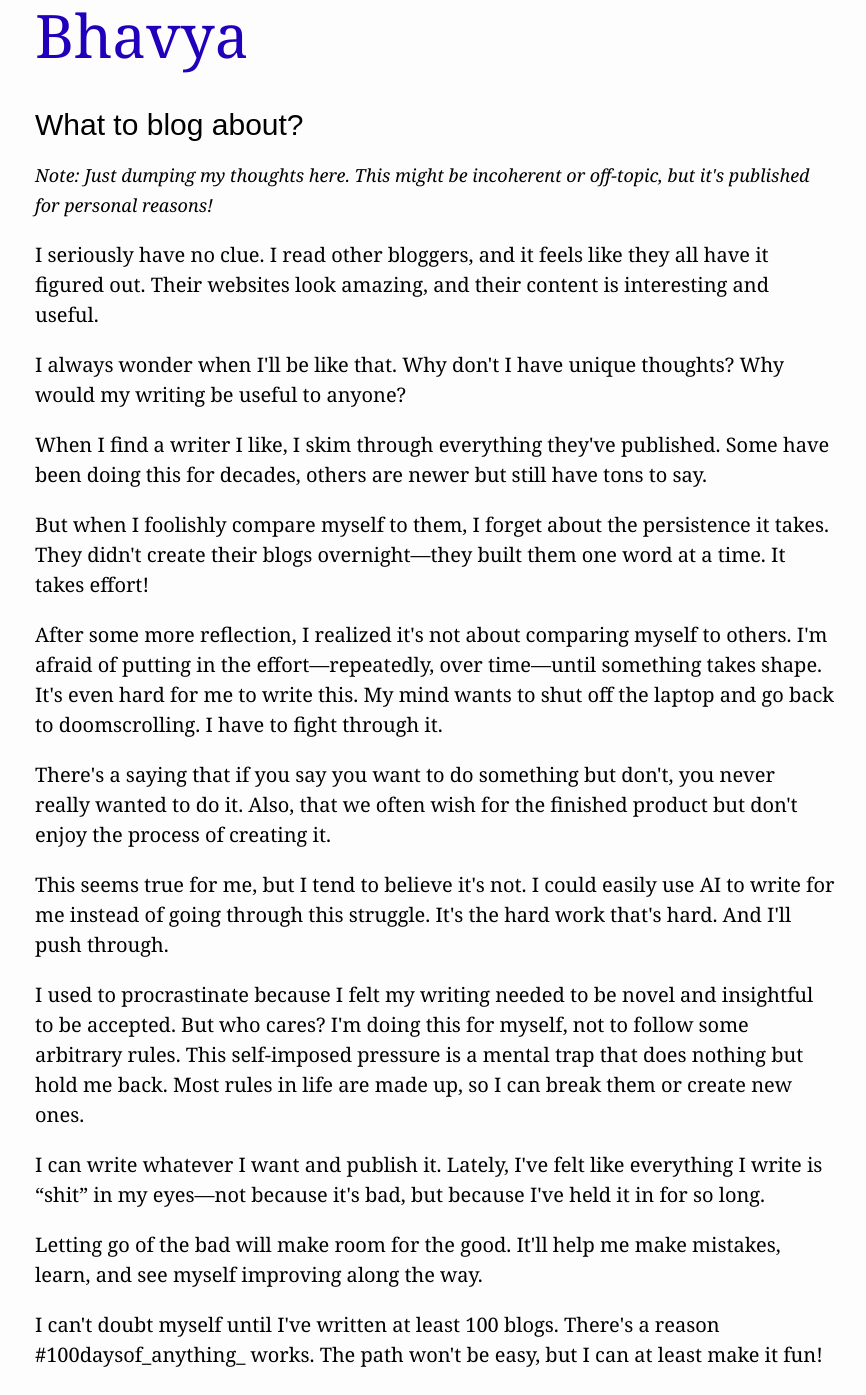
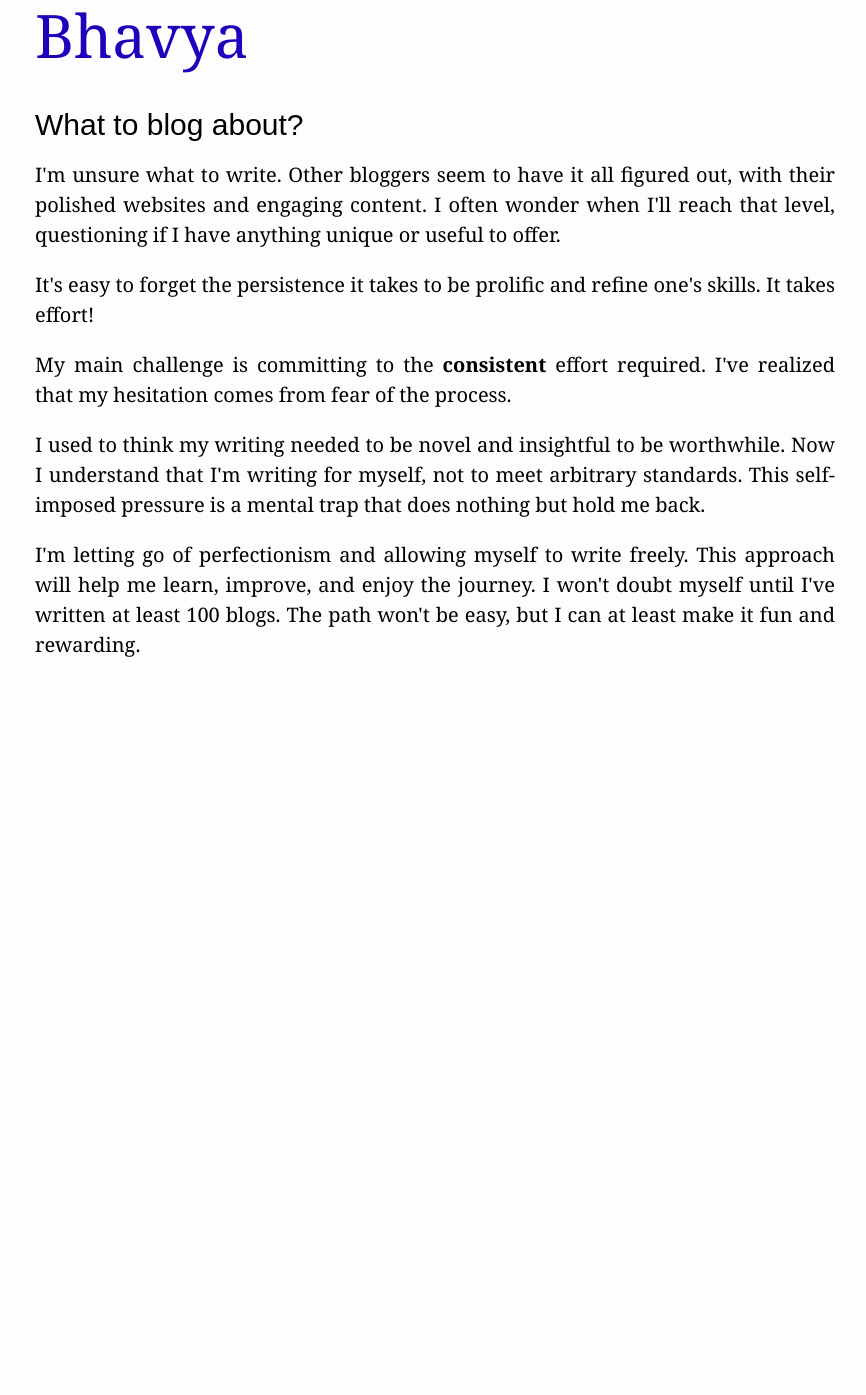
Before and after one commit to bhavyagada/website, a SvelteKit app: page /blog/what-to-blog-about in a window 1280 px wide. Shown: the whole page, without its empty margins (205-1071 px from the left). After the commit the page ends 800 px from the top, so only its background shows below. Built offline with nearby package versions, Linux system fonts and the light colour scheme.

Commit message:
polish blog posts

```diff
--- a/src/app.css
+++ b/src/app.css
@@ -42,15 +42,19 @@ a:visited {
 p {
   margin: 20px 0;
 }
-#blogs ul {
+ul {
   margin-bottom: 0.4em;
 }
-#blogs ul li {
+ul li {
   margin-left: 1em;
   list-style-type: square;
 }
-#blogs ul ul li {
+ul ul li {
   margin-bottom: 0.2em;
+}
+main {
+  text-align: justify;
+  text-justify: auto;
 }
 main h2 {
   font-family: Arial, Helvetica, sans-serif;
--- a/src/routes/(main)/blog/+page.svelte
+++ b/src/routes/(main)/blog/+page.svelte
@@ -6,7 +6,7 @@
   <meta name="twitter:description" content="A list of all my blogs." />
 </svelte:head>
 
-<main id="blogs">
+<main>
   <h2>2025</h2>
   <ul>
     <li>January
--- a/src/routes/(main)/blog/what-to-blog-about/+page.svelte
+++ b/src/routes/(main)/blog/what-to-blog-about/+page.svelte
@@ -8,40 +8,19 @@
 
 <main>
   <h2>What to blog about?</h2>
-  <small>
-    <i>Note: Just dumping my thoughts here. This might be incoherent or off-topic, but it's published for personal reasons!</i>
-  </small>
   <p>
-    I seriously have no clue. I read other bloggers, and it feels like they all have it figured out. Their websites look amazing, and their content is interesting and useful.
+    I'm unsure what to write. Other bloggers seem to have it all figured out, with their polished websites and engaging content. I often wonder when I'll reach that level, questioning if I have anything unique or useful to offer.
   </p>
   <p>
-    I always wonder when I'll be like that. Why don't I have unique thoughts? Why would my writing be useful to anyone?
+    It's easy to forget the persistence it takes to be prolific and refine one's skills. It takes effort!
   </p>
   <p>
-    When I find a writer I like, I skim through everything they've published. Some have been doing this for decades, others are newer but still have tons to say.
+    My main challenge is committing to the <strong>consistent</strong> effort required. I've realized that my hesitation comes from fear of the process.
   </p>
   <p>
-    But when I foolishly compare myself to them, I forget about the persistence it takes. They didn't create their blogs overnight—they built them one word at a time. It takes effort!
+    I used to think my writing needed to be novel and insightful to be worthwhile. Now I understand that I'm writing for myself, not to meet arbitrary standards. This self-imposed pressure is a mental trap that does nothing but hold me back.
   </p>
   <p>
-    After some more reflection, I realized it's not about comparing myself to others. I'm afraid of putting in the effort—repeatedly, over time—until something takes shape. It's even hard for me to write this. My mind wants to shut off the laptop and go back to doomscrolling. I have to fight through it.
-  </p>
-  <p>
-    There's a saying that if you say you want to do something but don't, you never really wanted to do it. Also, that we often wish for the finished product but don't enjoy the process of creating it.
-  </p>
-  <p>
-    This seems true for me, but I tend to believe it's not. I could easily use AI to write for me instead of going through this struggle. It's the hard work that's hard. And I'll push through.
-  </p>
-  <p>
-    I used to procrastinate because I felt my writing needed to be novel and insightful to be accepted. But who cares? I'm doing this for myself, not to follow some arbitrary rules. This self-imposed pressure is a mental trap that does nothing but hold me back. Most rules in life are made up, so I can break them or create new ones.
-  </p>
-  <p>
-    I can write whatever I want and publish it. Lately, I've felt like everything I write is “shit” in my eyes—not because it's bad, but because I've held it in for so long.
-  </p>
-  <p>
-    Letting go of the bad will make room for the good. It'll help me make mistakes, learn, and see myself improving along the way.
-  </p>
-  <p>
-    I can't doubt myself until I've written at least 100 blogs. There's a reason #100daysof_anything_ works. The path won't be easy, but I can at least make it fun!
+    I'm letting go of perfectionism and allowing myself to write freely. This approach will help me learn, improve, and enjoy the journey. I won't doubt myself until I've written at least 100 blogs. The path won't be easy, but I can at least make it fun and rewarding.
   </p>
 </main>
```
Also changed, not shown: src/routes/(main)/blog/hello-world/+page.svelte (+8 -18 lines).
